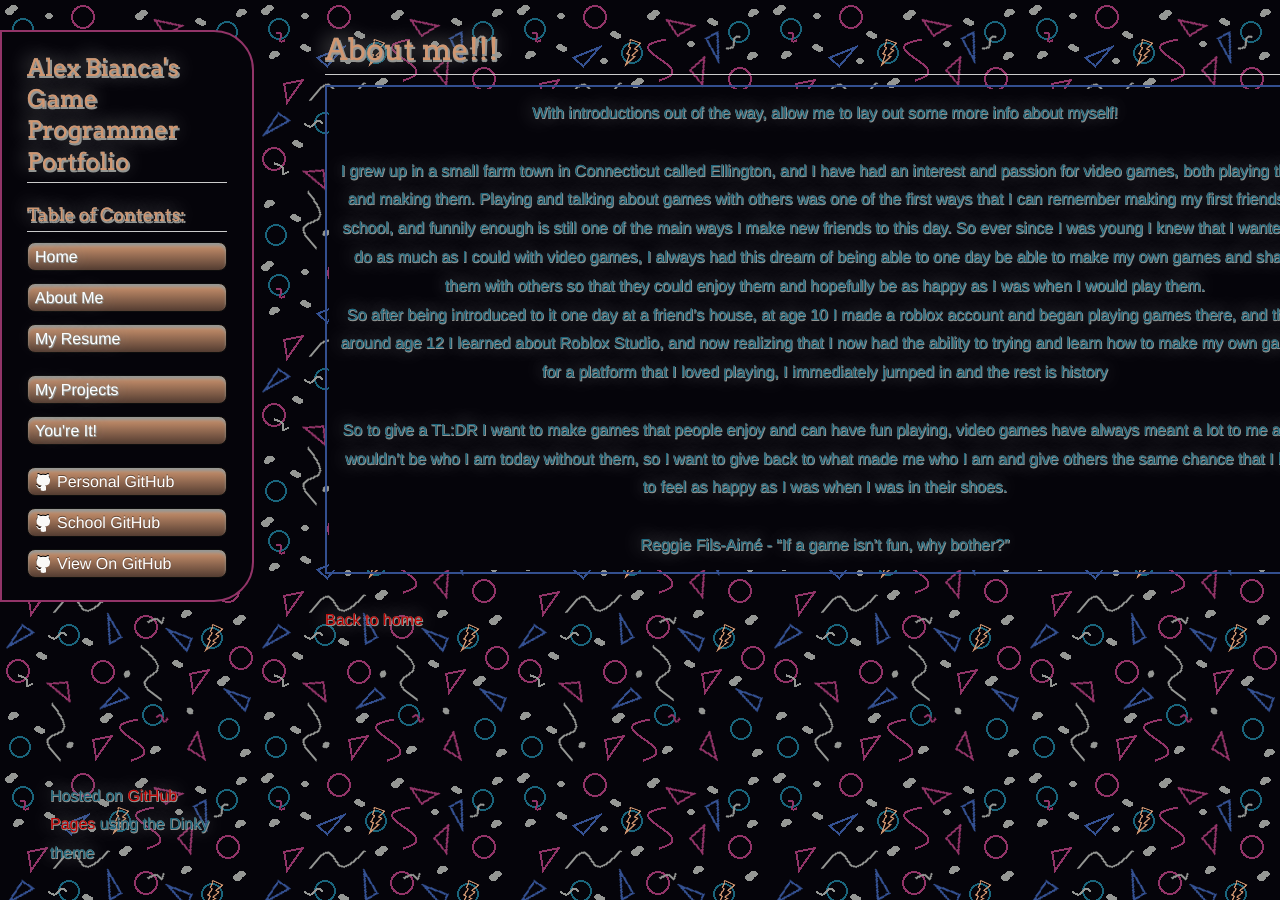
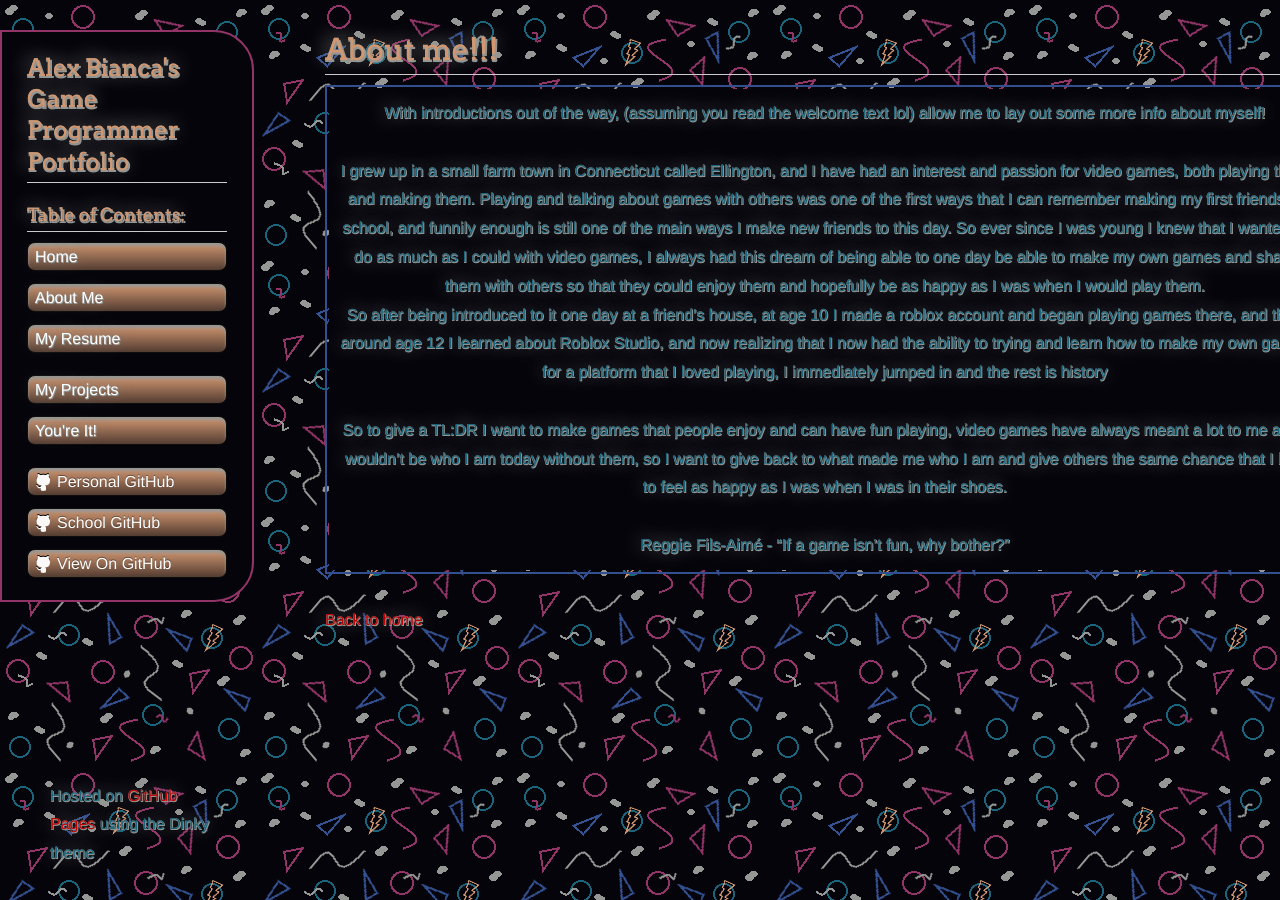
Before and after one commit to goobydaniels/goobydaniels.github.io, a Jekyll site: the page built from about-me.md, in a window 1280 px wide. Built offline with Jekyll 4.4.1, drawn with Linux system fonts in a browser that asks for light colours; our own code applies the rules of GitHub Pages for plain Markdown files.

Commit message:
okay last update for tn

```diff
--- a/about-me.md
+++ b/about-me.md
@@ -8,7 +8,7 @@
   <tr>
     <td colspan="1" style="text-align: center;">
     <b>
-    With introductions out of the way, allow me to lay out some more info about myself!
+    With introductions out of the way, (assuming you read the welcome text lol) allow me to lay out some more info about myself!
     <br>
     <br>
     I grew up in a small farm town in Connecticut called Ellington, and I have had an interest and passion for video games, both playing them and making them. Playing and talking about games with others was one of the first ways that I can remember making my first friends at school, and funnily enough is still one of the main ways I make new friends to this day. So ever since I was young I knew that I wanted to do as much as I could with video games, I always had this dream of being able to one day be able to make my own games and share them with others so that they could enjoy them and hopefully be as happy as I was when I would play them.
```
